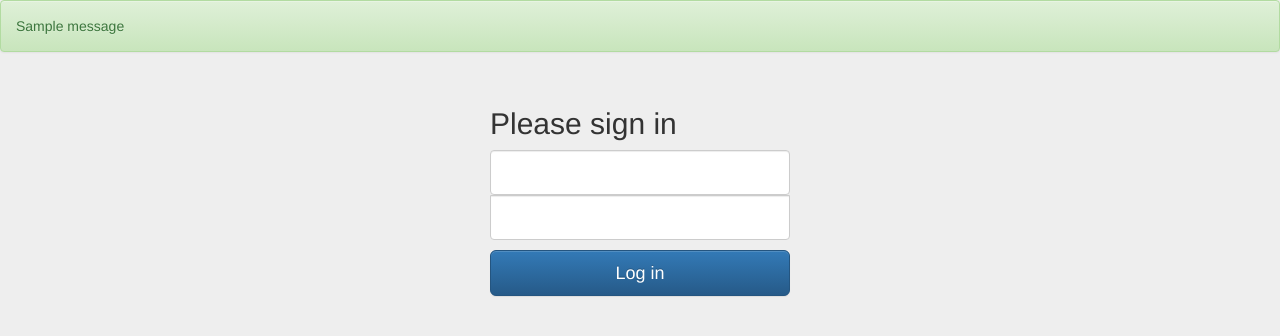
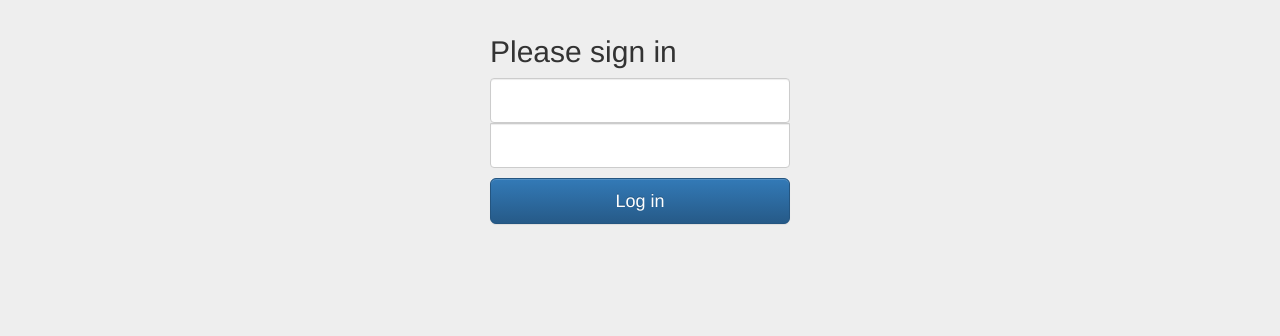
Before and after one commit to danoneata/video_annotation, a Flask app: page /login in a window 1280 px wide. Shown: the top 336 px of the page. Run offline with Flask 2, Linux system fonts and the light colour scheme; tables that the repository leaves empty hold one stand-in row (values such as "Sample post"); one stand-in notice (Sample message) is shown; parts of the project's set-up code (start-up, migrations or seed data) failed here and were passed over; some libraries are stand-ins or nearby versions.

Commit message:
MINOR Remove alert messages

```diff
--- a/templates/layout.html
+++ b/templates/layout.html
@@ -12,24 +12,8 @@
         <link rel="stylesheet" href="https://cdnjs.cloudflare.com/ajax/libs/select2/4.0.3/css/select2.min.css">
         <link rel="stylesheet" href="/css/app.css">
         <link rel="stylesheet" href="/node_modules/nouislider-browser/jquery.nouislider.css">
-
     </head>
     <body>
-        <div>
-            {% with messages = get_flashed_messages(with_categories=true) %}
-                {% if messages %}
-                    {% for category, message in messages %}
-                        {% if category == 'message' %}
-                        <div class="alert alert-warning" role="alert">
-                        {% else %}
-                        <div class="alert alert-{{ category }}" role="alert">
-                        {% endif %}
-                        {{ message }}
-                        </div>
-                    {% endfor %}
-                {% endif %}
-            {% endwith %}
-        </div>
         {% block body %}{% endblock %}
     </body>
 </html>
```
